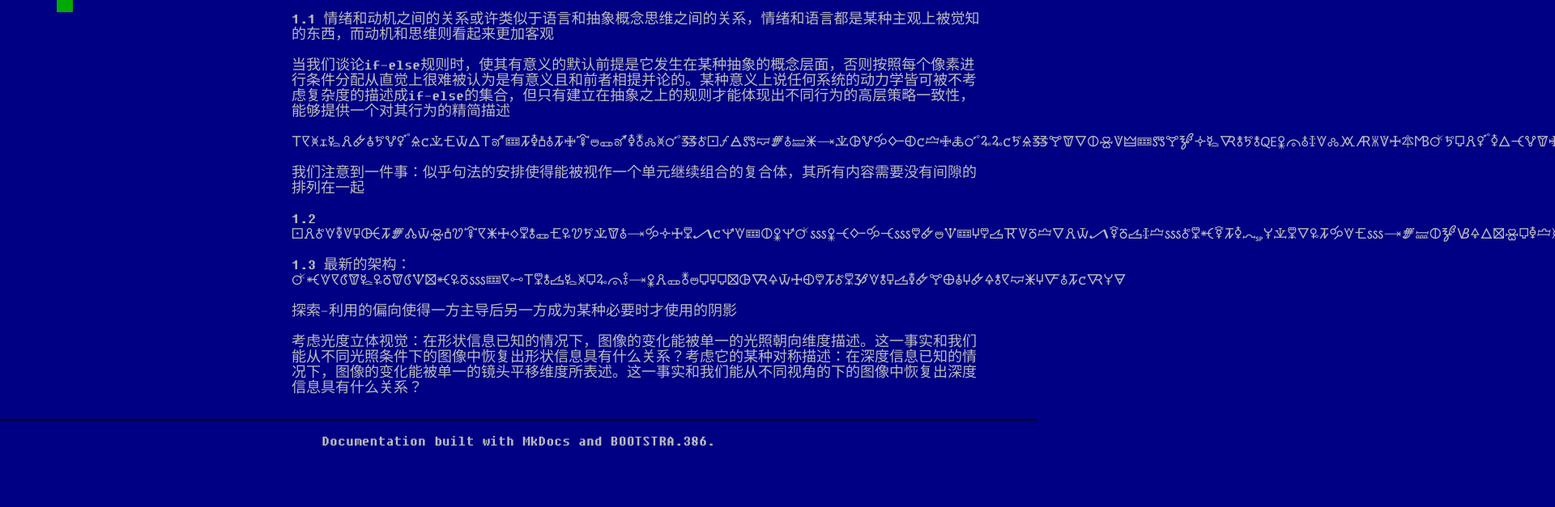
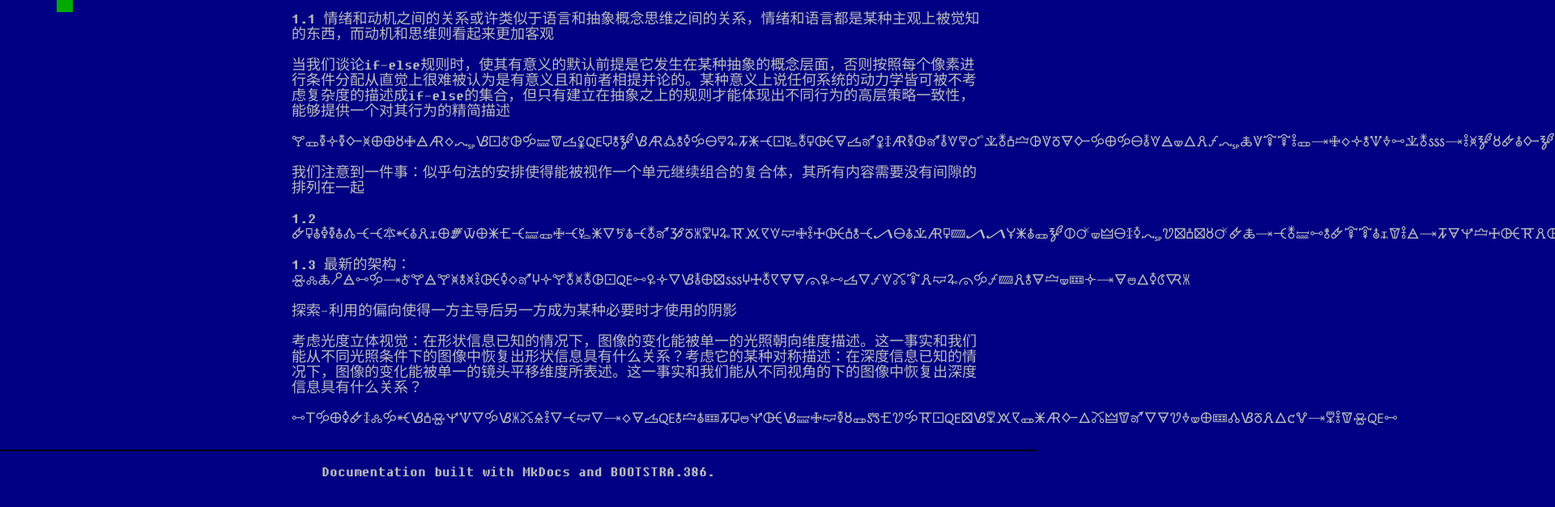
Before and after one commit to Fantasia-Infinity/fantasia-infinity.github.io, a plain HTML site: page 星空见闻/2025.1/index.html in a window 1280 px wide. Shown: the part 23-650 px from the top of the page at 81% size, 1920 px wide, since content can reach past the window. Drawn offline with Linux system fonts and the light colour scheme.

Commit message:
update site

```diff
--- a/星空见闻/2025.1/index.html
+++ b/星空见闻/2025.1/index.html
@@ -100,15 +100,16 @@
 <p>1.1
 情绪和动机之间的关系或许类似于语言和抽象概念思维之间的关系，情绪和语言都是某种主观上被觉知的东西，而动机和思维则看起来更加客观</p>
 <p>当我们谈论if-else规则时，使其有意义的默认前提是它发生在某种抽象的概念层面，否则按照每个像素进行条件分配从直觉上很难被认为是有意义且和前者相提并论的。某种意义上说任何系统的动力学皆可被不考虑复杂度的描述成if-else的集合，但只有建立在抽象之上的规则才能体现出不同行为的高层策略一致性，能够提供一个对其行为的精简描述</p>
-<p>🝨🝥🝍🜴🜐🜶🜸🜭🜪🜉🜡🜎🝌🝀🝗🝃🜂🝨🜝🝚🝂🜦🝅🜱🝂🜋🜒🜰🜽🜝🜦🜬🝆🝍🜜🜓🜫🝕🝡🜁🝉🝟🝝🜱🝛🜹🝐🝀🜖🜉🝰🜙🜗🝌🝞🜋🜏🜜🜩🜩🝌🜪🜎🜓🝖🝩🜄🜕🝮🜈🜲🝚🝉🝖🝳🝊🜐🜆🝋🜪🝋🜀🜢🜳🜱🜌🝧🝆🝪🜇🝏🜈🜊🜾🝫🜚🜪🜷🜶🜡🜥🜂🝑🜉🝩🜋🜱🝐🜸🝑🜢🜸🜊🝖🝭🝊🜰🝠🜂🝎🜣🝛🝭🜪🝫🜌🜭🝥🝍🜦🝏🝓🜔🝫🜉🜸🝌🜷🜢🝖🜊🜅🜩🜼🜱🝑🝆🝢🝀🜓🜺🝟🝎🜊🜕🝂🝨🜅🜖🜇🜉🝲🜹🜜🝒🜈🜔🝍🝖🜐🝒🜮🝕🜧🜪🜕🜞🜓🜮🜨🜣</p>
+<p>🝖🜽🜧🝊🜧🜙🝍🜨🜨🜘🜋🜁🜇🝔🝇🝬🝕🜫🜖🝰🝛🝩🝄🜢🜀🜷🝋🝳🝬🜇🜛🝋🜥🝰🜔🜵🜩🝂🜹🝑🝕🜐🜬🜿🜤🜃🝄🜝🜢🜌🜇🜧🜖🜝🜮🝧🜵🜜🝀🜬🝅🝞🜖🜈🜻🜃🜙🝰🜨🝰🜔🜮🝧🜁🝦🜂🜶🝡🝇🜏🜈🜒🜒🜣🜽🝐🜋🝔🝊🝋🝢🜞🜺🝀🜬🝜🝐🜣🝍🝳🜘🜸🜯🜙🝳🝃🜤🜜🝲🝳🜴🜿🜒🜬🜚🜥🜹🝆🝀🜢🜩🝛🜐🜇🜣🜪🝰🝊🝓🜔🜲🜑🜘🜃🝯🜯🝒🜆🝁🝈🝍🝢🜐🝜🝌🝟🝲🝙🜙🜑🜽🜊🝋🜎🜨🝍🝑🝦🜊🜹🝘🜳🝚🜽🝨🝙🝗🝩🜌🜜🝈🜃🜋🝜🝩🝑🜶🜡🝡🜵🝛</p>
 <p>我们注意到一件事：似乎句法的安排使得能被视作一个单元继续组合的复合体，其所有内容需要没有间隙的排列在一起</p>
 <p>1.2
-🝕🜶🜫🝧🜧🜈🜿🜤🝂🝝🝓🝃🝮🝅🝣🜒🝥🜹🜊🝔🜟🝋🜽🝗🜠🝣🜪🝀🝩🜱🝐🝰🝊🜊🜟🝠🝌🝤🝧🝚🜕🜢🝤🜚🝜🜢🝑🜙🝰🝑🝜🜵🜸🜰🝢🝚🝘🜵🝄🝈🜈🜻🝞🜄🜶🝃🝠🜑🜻🝄🜌🝞🝜🜫🜟🝒🜑🝂🜥🝇🝁🝀🜟🜄🜠🝂🝰🝧🝗🝜🝐🝝🝛🜕🝳🝬🜍🜂🝱🝮🜷🜦🝞🝍🜯🜃🜯🝊🝭🝑🜊🜮🜲🜱🝕🝆🝕🜍🜒🝉🜃🝈🜄🝈🜃🝦🜒🝇🝐🝛🜄🝥🝕🝧🜠🝫🝲🝁🜯🜣🝔🝲🜜🜆🜡🜦🝦🜋🝦🝍🝡🝣🜨🜖🝧🝯🝱🜋🝝🜊🜇🜯🜚🝭🜯🝭🝑🝫🜝🜹🜾🜤🜳🜩🜎🝫🜣🜇🜲🜖🝃🜷🝧🝠🝞🝛🝏🜆🝳🝐🝎🝠🜈🝌🜛🜒🜇🝤🜸🜯🝚🜲🜦🜔🜇🜯🝀🜦🝎🜴🝊🜳🜉🝏🜹🝩🝨🝞🜓🝃🝎🝭🝝🝔🜁🝣🜯🜛🜀🝔🝕🜏🝕🜛🝬🜷🜼🜄🜜🝜🜮🜸🜥🜈🝮🝎🜹🝙🜍🜊🜅🜸🜻🝇🜋🝨🝧🜳🝬🝢🜶🜢🜥🝫🜣🝦🝳🝋🝥🜝🜡🝃🝯🝠🜡🜵🜹🜡🜶🝒🝩🜂🜋🜧🝫🜹🜟🜙🝘🝏🝂🜧🝛🝯🜞🜩🜘🝈🜕🝖🝞🝭🜀🜒🜟🜡🝙🜗🜫🜲🜵🜕🜀🜘🜇🝥🝖🝌🜋🝒🜹🝟🝣🜠🝂🜲🜒🜊🜢🝄🝛🜅🜇🜽🜳🜪🝓🜥🝙🝦</p>
+🜸🜿🜯🜦🜧🜭🝓🝑🝑🜾🝒🜯🜶🜴🜨🝝🝃🜨🜹🝗🝑🝛🜽🜋🝑🜐🜹🜄🜪🜯🝑🜬🜝🝲🜻🝏🜟🝘🜩🝈🝪🝥🝧🝟🜋🜣🜊🜤🝅🝋🝑🝠🜔🜯🝀🜇🜿🝙🝠🝠🝁🜹🜯🜽🝳🜕🜚🝦🜲🜔🜌🜥🝇🝣🝱🝅🝱🜘🜚🜸🜏🝐🝑🜬🝛🜺🝋🜸🜒🜒🜯🜴🝩🜣🜁🝐🝂🜃🝤🝞🜊🜤🝈🜶🜖🝀🝲🝈🝈🜍🝆🜽🜉🜔🜻🝪🝈🜴🜋🜃🜶🜿🜚🜤🜗🜨🜆🜊🜛🝁🜷🝉🜃🝜🜔🝝🜓🜍🝡🝁🜸🝘🜖🝚🜟🜪🜃🜺🜛🝥🝅🜈🜅🜊🜈🝮🜠🝩🜪🝒🝟🜮🝋🜨🝄🜿🜑🜚🜽🝂🜈🜰🝮🝎🝨🝘🝬🝃🝌🝓🝝🜐🜶🜋🝱🝍🜯🜼🝎🝕🜘🜯🝰🜘🝍🝳🝀🝲🜭🜣🝂🜪🝁🝗🝔🜰🜇🜳🝕🜗🜗🜓🜙🝎🝐🜱🜛🝓🜆🜡🜂🜯🝅🝔🜻🜰🝚🝃🜷🝑🝀🜞🜸🝡🜆🜂🝲🜬🜛🝆🝗🜧🝜🜓🝡🜏🝇🜛🜿🝤🝝🜷🝢🝈🝆🜺🜿🝈🝯🜈🝝🝊🝁🜺🜑🝦🜀🝡🜀🜫🜑🜛🝡🜤🜳🜒🝃🜉🜌🜥🝐🝑🝓🜊🜸🜭🜼🜗🝦🜼🝑🜨🝰🜬🜂🝞🜳🜄🝨🜯🜙🝮🝇🜾🜟🜊🜼🝣🜎🜰🜏🝇🜩🜊🜬🝜🜧🝆🜠🜽🜷🜈🜧🜙🜳🜀🜘🜬🜵🜀🝣🜿🜮🝲🝨🜪🜈🜴🝎🜙</p>
 <p>1.3
 最新的架构：
-🜚🝒🝧🝥🝭🝩🜐🜠🜻🝩🝭🝢🝱🝒🜠🜻🝜🝚🝥🜺🝨🜟🝋🝄🜐🝍🜷🜩🜳🜣🝐🜢🜶🜽🜬🜰🜷🜿🜷🝱🜖🜆🜍🝃🜊🜗🜵🝂🜫🜟🝲🝧🝋🜿🝄🜧🜸🝖🜨🜯🝘🜸🜍🝋🝥🝟🜹🝘🜅🜱🝂🝌🜆🝁🜃</p>
+🝮🝆🜏🝯🜁🜺🝰🝐🜫🝖🜁🝖🝍🝋🝍🜣🜤🜥🝔🜝🝘🝊🝖🜬🝍🜬🜖🝕🜀🜺🜠🝊🜄🝬🜮🜨🝱🝜🝘🜊🜬🝥🜃🜃🜳🜠🜺🝄🜄🝡🝧🜼🜒🜶🝟🜩🜳🝰🝡🝙🜶🝋🜃🝞🝦🝚🝊🝐🜃🜰🜂🜥🝭🜆🝏</p>
 <p>探索-利用的偏向使得一方主导后另一方成为某种必要时才使用的阴影</p>
-<p>考虑光度立体视觉：在形状信息已知的情况下，图像的变化能被单一的光照朝向维度描述。这一事实和我们能从不同光照条件下的图像中恢复出形状信息具有什么关系？考虑它的某种对称描述：在深度信息已知的情况下，图像的变化能被单一的镜头平移维度所表述。这一事实和我们能从不同视角的下的图像中恢复出深度信息具有什么关系？</p></div>
+<p>考虑光度立体视觉：在形状信息已知的情况下，图像的变化能被单一的光照朝向维度描述。这一事实和我们能从不同光照条件下的图像中恢复出形状信息具有什么关系？考虑它的某种对称描述：在深度信息已知的情况下，图像的变化能被单一的镜头平移维度所表述。这一事实和我们能从不同视角的下的图像中恢复出深度信息具有什么关系？</p>
+<p>🜺🝨🝰🜨🜥🜸🜌🝆🝰🝒🝬🝅🝮🝤🝢🜄🝰🝬🝏🜼🜎🜣🜄🝑🝟🜄🝐🝔🜃🝄🜀🝋🝞🜯🝚🝂🜷🜰🝤🜤🝬🝛🜋🝟🜧🜘🜽🝉🝗🝣🝰🝈🝕🜀🝱🝬🜟🝪🝥🜽🜹🜇🜙🜂🜼🜲🝩🜝🜄🜃🝣🜞🝦🜨🝚🝓🝬🜻🜶🜂🝌🜉🝐🜟🜣🝩🝮🜀🜺</p></div>
                 </div>
         </div>
 
```
Also changed, not shown: search/search_index.json (+1 -1 lines).
